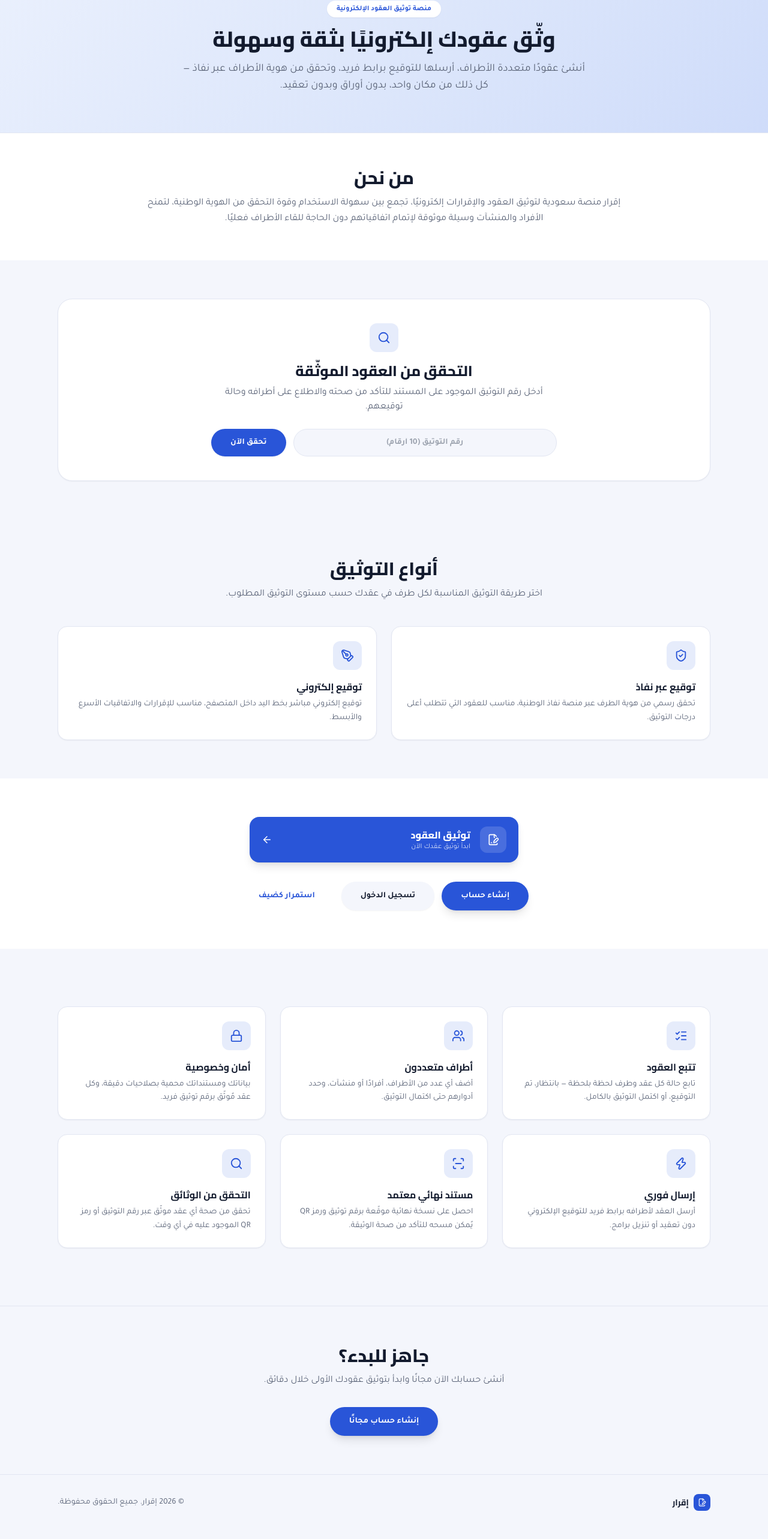
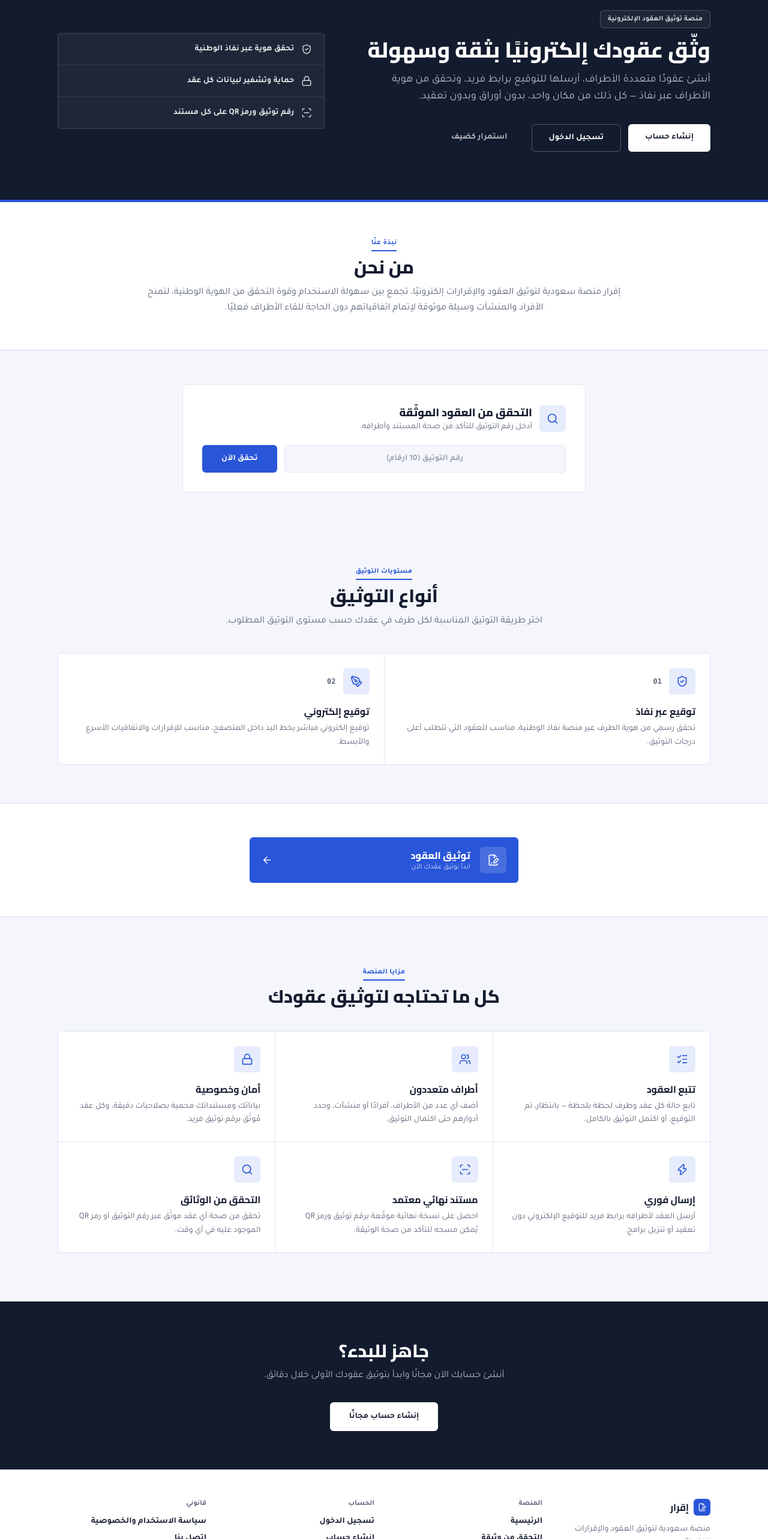
Before and after one commit to f4949g-glitch/Iqrar, a React (Vite) app: page / in a window 1280 px wide. Shown: the part 132-2698 px from the top of the page at 60% size. Built offline with nearby package versions, Linux system fonts and the light colour scheme; no server answers.

Commit message:
إعادة تصميم الصفحة الرئيسية بأسلوب رسمي: بانر داكن بحواف مستطيلة وقائمة ثقة، بطاقات وأقسام أقل استدارة وبحدود واضحة بدل الظلال، وتذييل رسمي متعدد الأعمدة

```diff
--- a/src/app/LandingPage.tsx
+++ b/src/app/LandingPage.tsx
@@ -48,24 +48,30 @@ const VERIFICATION_TYPES = [
   },
 ];
 
+const TRUST_POINTS = [
+  { icon: ShieldCheck, label: 'تحقق هوية عبر نفاذ الوطنية' },
+  { icon: Lock, label: 'حماية وتشفير لبيانات كل عقد' },
+  { icon: ScanLine, label: 'رقم توثيق ورمز QR على كل مستند' },
+];
+
 function Nav() {
   return (
-    <header className="border-b border-line bg-card/80 backdrop-blur">
+    <header className="border-b border-line bg-card">
       <div className="mx-auto flex max-w-6xl items-center justify-between px-4 py-4 md:px-8">
-        <div className="flex items-center gap-2">
-          <div className="flex h-9 w-9 items-center justify-center rounded-xl bg-seal">
+        <div className="flex items-center gap-2.5">
+          <div className="flex h-9 w-9 items-center justify-center rounded-md bg-seal">
             <FileSignature size={18} className="text-white" />
           </div>
           <span className="font-display text-lg font-extrabold text-ink">إقرار</span>
         </div>
-        <div className="flex items-center gap-2">
-          <Link to="/verify" className="hidden items-center gap-1.5 rounded-full px-4 py-2 text-sm font-bold text-ink hover:bg-paper sm:flex">
+        <div className="flex items-center gap-1 text-sm font-bold">
+          <Link to="/verify" className="hidden items-center gap-1.5 px-3 py-2 text-ink hover:text-seal sm:flex">
             <ShieldCheck size={16} /> التحقق من وثيقة
           </Link>
-          <Link to="/login" className="rounded-full px-4 py-2 text-sm font-bold text-ink hover:bg-paper">
+          <Link to="/login" className="px-3 py-2 text-ink hover:text-seal">
             تسجيل الدخول
           </Link>
-          <Link to="/register" className="rounded-full bg-seal px-5 py-2 text-sm font-bold text-white hover:opacity-90">
+          <Link to="/register" className="rounded-md bg-seal px-5 py-2 text-white hover:opacity-90">
             إنشاء حساب
           </Link>
         </div>
@@ -76,31 +82,39 @@ function Nav() {
 
 function DocumentationChooser({ onClose }: { onClose: () => void }) {
   return (
-    <div className="fixed inset-0 z-50 flex items-center justify-center bg-ink/40 p-4" dir="rtl" onClick={onClose}>
-      <div className="relative w-full max-w-sm rounded-2xl bg-card p-6 shadow-2xl" onClick={(e) => e.stopPropagation()}>
+    <div className="fixed inset-0 z-50 flex items-center justify-center bg-ink/50 p-4" dir="rtl" onClick={onClose}>
+      <div className="relative w-full max-w-sm rounded-md border border-line bg-card p-6 shadow-2xl" onClick={(e) => e.stopPropagation()}>
         <button type="button" onClick={onClose} aria-label="إغلاق" className="absolute left-4 top-4 text-slate hover:text-ink">
           <X size={20} />
         </button>
         <div className="mb-5 text-center">
-          <div className="mx-auto mb-3 flex h-12 w-12 items-center justify-center rounded-xl bg-sealLight">
+          <div className="mx-auto mb-3 flex h-12 w-12 items-center justify-center rounded-md bg-sealLight">
             <FileSignature size={22} className="text-seal" />
           </div>
           <h3 className="font-display text-lg font-bold text-ink">توثيق العقود</h3>
           <p className="mt-1 text-sm text-slate">كيف تريد المتابعة؟</p>
         </div>
         <div className="space-y-2">
-          <Link to="/login" className="flex items-center gap-2 rounded-lg border border-line px-4 py-3 text-sm font-bold text-ink hover:bg-paper">
+          <Link to="/login" className="flex items-center gap-2 rounded-md border border-line px-4 py-3 text-sm font-bold text-ink hover:bg-paper">
             <LogIn size={16} /> تسجيل الدخول
           </Link>
-          <Link to="/register" className="flex items-center gap-2 rounded-lg bg-seal px-4 py-3 text-sm font-bold text-white hover:opacity-90">
+          <Link to="/register" className="flex items-center gap-2 rounded-md bg-seal px-4 py-3 text-sm font-bold text-white hover:opacity-90">
             <UserPlus size={16} /> إنشاء حساب
           </Link>
-          <Link to="/app/contracts/new" className="flex items-center gap-2 rounded-lg px-4 py-3 text-sm font-bold text-seal hover:bg-sealLight">
+          <Link to="/app/contracts/new" className="flex items-center gap-2 rounded-md px-4 py-3 text-sm font-bold text-seal hover:bg-sealLight">
             <ArrowLeft size={16} /> استمرار كضيف
           </Link>
         </div>
       </div>
     </div>
+  );
+}
+
+function SectionEyebrow({ children }: { children: string }) {
+  return (
+    <p className="mb-2 inline-block border-b-2 border-seal pb-1 text-xs font-bold tracking-wide text-seal">
+      {children}
+    </p>
   );
 }
 
@@ -115,16 +129,18 @@ function QuickVerify() {
   };
 
   return (
-    <section className="mx-auto max-w-6xl px-4 py-16 md:px-8">
-      <div className="rounded-3xl border border-line bg-card p-6 shadow-sm md:p-10">
-        <div className="mx-auto max-w-xl text-center">
-          <div className="mx-auto mb-4 flex h-12 w-12 items-center justify-center rounded-xl bg-sealLight">
-            <Search size={22} className="text-seal" />
+    <section className="border-t border-line bg-paper">
+      <div className="mx-auto max-w-6xl px-4 py-14 md:px-8">
+        <div className="mx-auto max-w-2xl rounded-md border border-line bg-card p-6 md:p-8">
+          <div className="mb-5 flex items-center gap-3">
+            <div className="flex h-11 w-11 shrink-0 items-center justify-center rounded-md bg-sealLight">
+              <Search size={20} className="text-seal" />
             </div>
-          <h2 className="mb-2 font-display text-xl font-extrabold text-ink md:text-2xl">التحقق من العقود الموثّقة</h2>
-          <p className="mb-6 text-sm leading-relaxed text-slate md:text-base">
-            أدخل رقم التوثيق الموجود على المستند للتأكد من صحته والاطلاع على أطرافه وحالة توقيعهم.
-          </p>
+            <div>
+              <h2 className="font-display text-lg font-extrabold text-ink">التحقق من العقود الموثّقة</h2>
+              <p className="text-sm text-slate">أدخل رقم التوثيق للتأكد من صحة المستند وأطرافه.</p>
+            </div>
+          </div>
           <form onSubmit={submit} className="flex flex-col gap-3 sm:flex-row">
             <input
               type="text"
@@ -133,12 +149,9 @@ function QuickVerify() {
               value={number}
               onChange={(e) => setNumber(e.target.value)}
               placeholder="رقم التوثيق (10 أرقام)"
-              className="w-full flex-1 rounded-full border border-line bg-paper px-5 py-3 text-center text-sm font-bold text-ink placeholder:text-slate/70 focus:border-seal focus:outline-none"
+              className="w-full flex-1 rounded-md border border-line bg-paper px-4 py-3 text-center text-sm font-bold text-ink placeholder:text-slate/70 focus:border-seal focus:outline-none"
             />
-            <button
-              type="submit"
-              className="rounded-full bg-seal px-8 py-3 text-sm font-bold text-white shadow-sm hover:opacity-90"
-            >
+            <button type="submit" className="rounded-md bg-seal px-8 py-3 text-sm font-bold text-white hover:opacity-90">
               تحقق الآن
             </button>
           </form>
@@ -155,25 +168,48 @@ export function LandingPage() {
     <div dir="rtl" className="min-h-screen bg-paper">
       <Nav />
 
-      <section className="bg-hero">
-        <div className="mx-auto max-w-6xl px-4 py-14 text-center md:px-8 md:py-16">
-          <p className="mb-4 inline-block rounded-full bg-white px-4 py-1.5 text-xs font-bold text-seal shadow-sm">
+      <section className="border-b-4 border-seal bg-ink">
+        <div className="mx-auto grid max-w-6xl gap-10 px-4 py-16 md:grid-cols-[1.15fr_0.85fr] md:items-center md:px-8 md:py-20">
+          <div>
+            <p className="mb-4 inline-block rounded-md border border-white/20 bg-white/5 px-3 py-1.5 text-xs font-bold text-white/80">
               منصة توثيق العقود الإلكترونية
             </p>
-          <h1 className="mx-auto mb-4 max-w-3xl font-display text-2xl font-extrabold leading-tight text-ink sm:text-3xl md:text-4xl">
+            <h1 className="mb-4 font-display text-2xl font-extrabold leading-tight text-white sm:text-3xl md:text-4xl">
               وثّق عقودك إلكترونيًا بثقة وسهولة
             </h1>
-          <p className="mx-auto max-w-2xl text-base leading-relaxed text-slate md:text-lg">
+            <p className="mb-8 max-w-xl text-base leading-relaxed text-white/70 md:text-lg">
               أنشئ عقودًا متعددة الأطراف، أرسلها للتوقيع برابط فريد، وتحقق من هوية الأطراف عبر نفاذ — كل ذلك من مكان
               واحد، بدون أوراق وبدون تعقيد.
             </p>
+            <div className="flex flex-col gap-3 sm:flex-row">
+              <Link to="/register" className="w-full rounded-md bg-white px-7 py-3 text-center text-sm font-bold text-ink hover:bg-white/90 sm:w-auto">
+                إنشاء حساب
+              </Link>
+              <Link to="/login" className="w-full rounded-md border border-white/25 px-7 py-3 text-center text-sm font-bold text-white hover:bg-white/10 sm:w-auto">
+                تسجيل الدخول
+              </Link>
+              <Link to="/app" className="w-full px-7 py-3 text-center text-sm font-bold text-white/70 underline-offset-4 hover:text-white hover:underline sm:w-auto">
+                استمرار كضيف
+              </Link>
+            </div>
+          </div>
+
+          <div className="rounded-md border border-white/15 bg-white/5">
+            {TRUST_POINTS.map(({ icon: Icon, label }, i) => (
+              <div key={label} className={`flex items-center gap-3 px-5 py-4 ${i > 0 ? 'border-t border-white/10' : ''}`}>
+                <Icon size={18} className="shrink-0 text-white/80" />
+                <span className="text-sm font-bold text-white/90">{label}</span>
+              </div>
+            ))}
+          </div>
         </div>
       </section>
 
       {showChooser && <DocumentationChooser onClose={() => setShowChooser(false)} />}
 
-      <section className="border-t border-line bg-card">
+      <section className="border-b border-line bg-card">
         <div className="mx-auto max-w-4xl px-4 py-14 text-center md:px-8">
+          <SectionEyebrow>نبذة عنّا</SectionEyebrow>
           <h2 className="mb-3 font-display text-2xl font-extrabold text-ink md:text-3xl">من نحن</h2>
           <p className="text-base leading-relaxed text-slate">
             إقرار منصة سعودية لتوثيق العقود والإقرارات إلكترونيًا، تجمع بين سهولة الاستخدام وقوة التحقق من الهوية
@@ -186,14 +222,18 @@ export function LandingPage() {
 
       <section className="mx-auto max-w-6xl px-4 py-16 md:px-8">
         <div className="mx-auto mb-10 max-w-2xl text-center">
+          <SectionEyebrow>مستويات التوثيق</SectionEyebrow>
           <h2 className="mb-3 font-display text-2xl font-extrabold text-ink md:text-3xl">أنواع التوثيق</h2>
           <p className="text-base leading-relaxed text-slate">اختر طريقة التوثيق المناسبة لكل طرف في عقدك حسب مستوى التوثيق المطلوب.</p>
         </div>
-        <div className="grid grid-cols-1 gap-6 sm:grid-cols-2">
-          {VERIFICATION_TYPES.map(({ icon: Icon, title, desc }) => (
-            <div key={title} className="rounded-2xl border border-line bg-card p-6 shadow-sm transition hover:shadow-md">
-              <div className="mb-4 flex h-12 w-12 items-center justify-center rounded-xl bg-sealLight">
-                <Icon size={22} className="text-seal" />
+        <div className="grid grid-cols-1 gap-px overflow-hidden rounded-md border border-line bg-line sm:grid-cols-2">
+          {VERIFICATION_TYPES.map(({ icon: Icon, title, desc }, i) => (
+            <div key={title} className="bg-card p-6 transition hover:bg-paper">
+              <div className="mb-4 flex items-center gap-3">
+                <div className="flex h-11 w-11 shrink-0 items-center justify-center rounded-md bg-sealLight">
+                  <Icon size={20} className="text-seal" />
+                </div>
+                <span className="font-mono text-xs font-bold text-slate">{`0${i + 1}`}</span>
               </div>
               <h3 className="mb-1.5 font-display text-base font-bold text-ink">{title}</h3>
               <p className="text-sm leading-relaxed text-slate">{desc}</p>
@@ -202,14 +242,14 @@ export function LandingPage() {
         </div>
       </section>
 
-      <section className="bg-card py-14 md:py-16">
+      <section className="border-y border-line bg-card py-14">
         <div className="mx-auto max-w-6xl px-4 text-center md:px-8">
           <button
             type="button"
             onClick={() => setShowChooser(true)}
-            className="group mx-auto flex w-full max-w-md items-center gap-4 rounded-2xl bg-seal px-5 py-4 text-white shadow-lg transition hover:-translate-y-0.5 hover:shadow-xl"
+            className="group mx-auto flex w-full max-w-md items-center gap-4 rounded-md bg-seal px-5 py-4 text-white transition hover:opacity-90"
           >
-            <div className="flex h-11 w-11 shrink-0 items-center justify-center rounded-xl bg-white/15">
+            <div className="flex h-11 w-11 shrink-0 items-center justify-center rounded-md bg-white/15">
               <FileSignature size={20} className="text-white" />
             </div>
             <span className="flex-1 text-right">
@@ -218,27 +258,19 @@ export function LandingPage() {
             </span>
             <ArrowLeft size={18} className="shrink-0 transition group-hover:-translate-x-1" />
           </button>
-
-          <div className="mt-8 flex flex-col items-center justify-center gap-3 sm:flex-row">
-            <Link to="/register" className="w-full rounded-full bg-seal px-8 py-3.5 text-sm font-bold text-white shadow-lg hover:opacity-90 sm:w-auto">
-              إنشاء حساب
-            </Link>
-            <Link to="/login" className="w-full rounded-full bg-paper px-8 py-3.5 text-sm font-bold text-ink shadow-sm hover:bg-white sm:w-auto">
-              تسجيل الدخول
-            </Link>
-            <Link to="/app" className="w-full rounded-full px-8 py-3.5 text-sm font-bold text-seal hover:underline sm:w-auto">
-              استمرار كضيف
-            </Link>
-          </div>
         </div>
       </section>
 
-      <section className="mx-auto max-w-6xl px-4 py-16 md:px-8 md:py-24">
-        <div className="grid grid-cols-1 gap-6 sm:grid-cols-2 lg:grid-cols-3">
+      <section className="mx-auto max-w-6xl px-4 py-16 md:px-8 md:py-20">
+        <div className="mx-auto mb-10 max-w-2xl text-center">
+          <SectionEyebrow>مزايا المنصة</SectionEyebrow>
+          <h2 className="font-display text-2xl font-extrabold text-ink md:text-3xl">كل ما تحتاجه لتوثيق عقودك</h2>
+        </div>
+        <div className="grid grid-cols-1 gap-px overflow-hidden rounded-md border border-line bg-line sm:grid-cols-2 lg:grid-cols-3">
           {FEATURES.map(({ icon: Icon, title, desc }) => (
-            <div key={title} className="rounded-2xl border border-line bg-card p-6 shadow-sm transition hover:shadow-md">
-              <div className="mb-4 flex h-12 w-12 items-center justify-center rounded-xl bg-sealLight">
-                <Icon size={22} className="text-seal" />
+            <div key={title} className="bg-card p-6 transition hover:bg-paper">
+              <div className="mb-4 flex h-11 w-11 items-center justify-center rounded-md bg-sealLight">
+                <Icon size={20} className="text-seal" />
               </div>
               <h3 className="mb-1.5 font-display text-base font-bold text-ink">{title}</h3>
               <p className="text-sm leading-relaxed text-slate">{desc}</p>
@@ -247,27 +279,57 @@ export function LandingPage() {
         </div>
       </section>
 
-      <section className="border-t border-line">
+      <section className="border-t border-line bg-ink">
         <div className="mx-auto max-w-6xl px-4 py-16 text-center md:px-8">
-          <h2 className="mb-3 font-display text-2xl font-extrabold text-ink md:text-3xl">جاهز للبدء؟</h2>
-          <p className="mx-auto mb-8 max-w-xl text-sm text-slate md:text-base">
+          <h2 className="mb-3 font-display text-2xl font-extrabold text-white md:text-3xl">جاهز للبدء؟</h2>
+          <p className="mx-auto mb-8 max-w-xl text-sm text-white/70 md:text-base">
             أنشئ حسابك الآن مجانًا وابدأ بتوثيق عقودك الأولى خلال دقائق.
           </p>
-          <Link to="/register" className="inline-block rounded-full bg-seal px-8 py-3.5 text-sm font-bold text-white shadow-lg hover:opacity-90">
+          <Link to="/register" className="inline-block rounded-md bg-white px-8 py-3.5 text-sm font-bold text-ink hover:bg-white/90">
             إنشاء حساب مجانًا
           </Link>
         </div>
       </section>
 
-      <footer className="border-t border-line">
-        <div className="mx-auto flex max-w-6xl flex-col items-center justify-between gap-4 px-4 py-8 text-sm text-slate md:flex-row md:px-8">
-          <div className="flex items-center gap-2">
-            <div className="flex h-7 w-7 items-center justify-center rounded-lg bg-seal">
+      <footer className="border-t border-line bg-card">
+        <div className="mx-auto max-w-6xl px-4 py-12 md:px-8">
+          <div className="grid grid-cols-2 gap-8 sm:grid-cols-4">
+            <div className="col-span-2 sm:col-span-1">
+              <div className="mb-3 flex items-center gap-2">
+                <div className="flex h-7 w-7 items-center justify-center rounded-md bg-seal">
                   <FileSignature size={14} className="text-white" />
                 </div>
                 <span className="font-display font-bold text-ink">إقرار</span>
               </div>
-          <p>© {new Date().getFullYear()} إقرار. جميع الحقوق محفوظة.</p>
+              <p className="text-sm leading-relaxed text-slate">منصة سعودية لتوثيق العقود والإقرارات إلكترونيًا.</p>
+            </div>
+            <div>
+              <p className="mb-3 text-xs font-bold text-slate">المنصة</p>
+              <ul className="space-y-2 text-sm font-bold text-ink">
+                <li><Link to="/" className="hover:text-seal">الرئيسية</Link></li>
+                <li><Link to="/verify" className="hover:text-seal">التحقق من وثيقة</Link></li>
+              </ul>
+            </div>
+            <div>
+              <p className="mb-3 text-xs font-bold text-slate">الحساب</p>
+              <ul className="space-y-2 text-sm font-bold text-ink">
+                <li><Link to="/login" className="hover:text-seal">تسجيل الدخول</Link></li>
+                <li><Link to="/register" className="hover:text-seal">إنشاء حساب</Link></li>
+              </ul>
+            </div>
+            <div>
+              <p className="mb-3 text-xs font-bold text-slate">قانوني</p>
+              <ul className="space-y-2 text-sm font-bold text-ink">
+                <li><Link to="/terms" className="hover:text-seal">سياسة الاستخدام والخصوصية</Link></li>
+                <li><Link to="/app/contact" className="hover:text-seal">اتصل بنا</Link></li>
+              </ul>
+            </div>
+          </div>
+        </div>
+        <div className="border-t border-line">
+          <div className="mx-auto max-w-6xl px-4 py-4 text-center text-xs text-slate md:px-8">
+            © {new Date().getFullYear()} إقرار. جميع الحقوق محفوظة.
+          </div>
         </div>
       </footer>
     </div>
```
Lines whose indentation alone changed are shown as unchanged.
